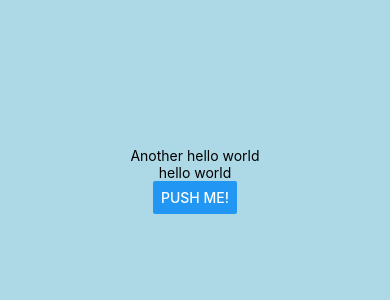
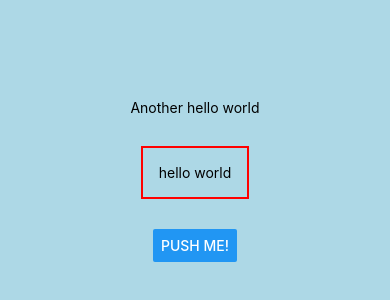
Before and after one commit to jenster5/RNCourse, a React Native app: screen / in a window 390 px wide. Shown: the part 242-542 px from the top of the page. Built offline with nearby package versions, Linux system fonts and the light colour scheme.

Commit message:
styling individual components

```diff
--- a/App.js
+++ b/App.js
@@ -4,7 +4,11 @@ export default function App() {
   return (
     <View style={styles.container}>
       <Text>Another hello world</Text>
-      <Text>hello world</Text>
+      <Text
+        style={{ margin: 30, borderWidth: 2, borderColor: 'red', padding: 16 }}
+      >
+        hello world
+      </Text>
       <Button title="Push me!" />
     </View>
   );
```
